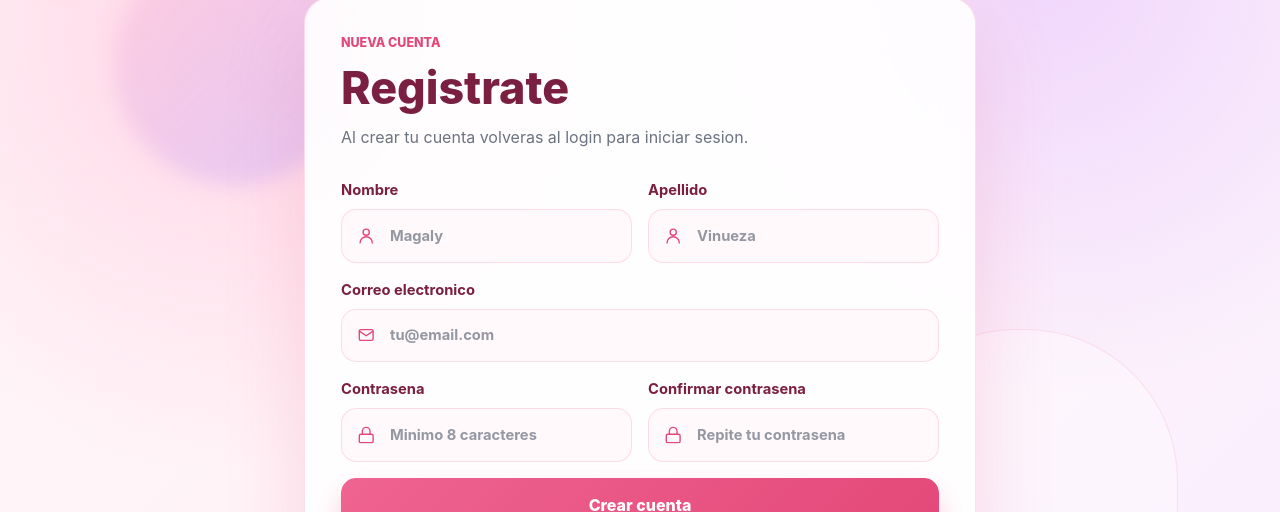
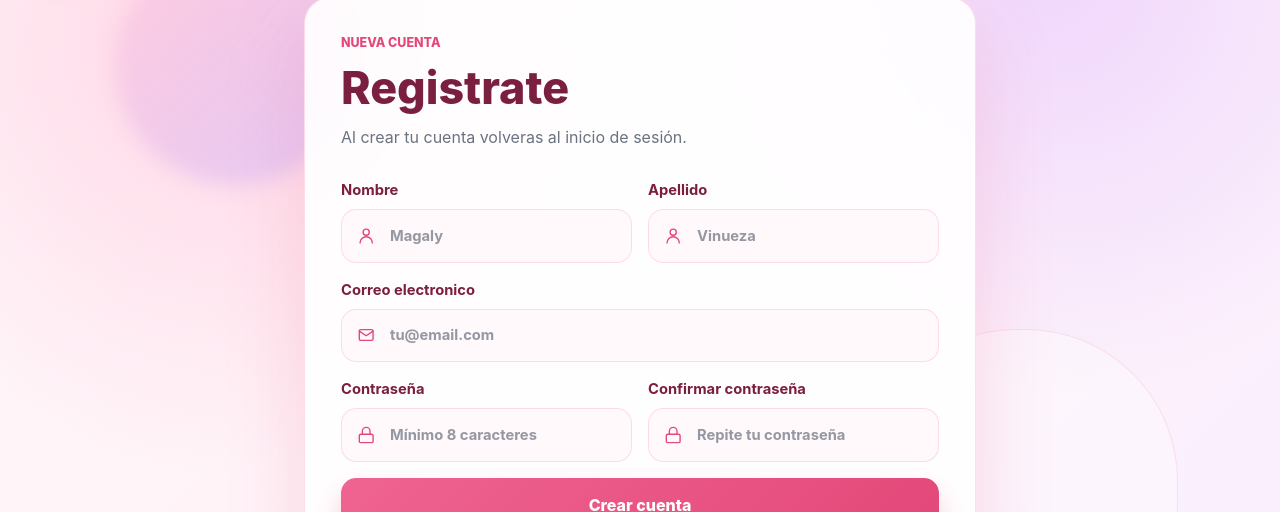
Before and after one commit to wavedev1796/higirlfrontend, a Next.js app: page /register in a window 1280 px wide. Shown: the part 119-631 px from the top of the page. Built offline with nearby package versions, Linux system fonts and the light colour scheme; no server answers.

Commit message:
fix: spelling mistakes

```diff
--- a/src/app/(auth)/login/page.tsx
+++ b/src/app/(auth)/login/page.tsx
@@ -38,7 +38,7 @@ export default function LoginPage() {
 
           <div className="preview-card message-card">
             <span aria-hidden="true">Hi</span>
-            <p>Tu proxima conexion puede empezar hoy.</p>
+            <p>Tu proxima conexión puede empezar hoy.</p>
           </div>
         </div>
       </section>
@@ -47,7 +47,7 @@ export default function LoginPage() {
         <div className="login-card">
           <div className="form-heading">
             <p className="eyebrow">Bienvenida de vuelta</p>
-            <h2>Inicia sesion</h2>
+            <h2>Inicia sesión</h2>
             <p>Accede con tu correo para continuar en Hi Girl.</p>
           </div>
 
--- a/src/app/(auth)/register/page.tsx
+++ b/src/app/(auth)/register/page.tsx
@@ -20,7 +20,7 @@ export default function RegisterPage() {
           <div className="form-heading">
             <p className="eyebrow">Nueva cuenta</p>
             <h2>Registrate</h2>
-            <p>Al crear tu cuenta volveras al login para iniciar sesion.</p>
+            <p>Al crear tu cuenta volveras al inicio de sesión.</p>
           </div>
 
           <RegisterForm />
--- a/src/features/auth/components/LoginForm.tsx
+++ b/src/features/auth/components/LoginForm.tsx
@@ -76,7 +76,7 @@ export function LoginForm() {
       </div>
 
       <Button type="submit" isLoading={status === "loading"}>
-        Iniciar sesion
+        Iniciar sesión
       </Button>
 
       <Button type="button" variant="secondary">
@@ -85,14 +85,14 @@ export function LoginForm() {
 
       {error && (
         <div className="status-message error" role="status">
-          <strong>Atencion</strong>
+          <strong>Atención</strong>
           <span>{error}</span>
         </div>
       )}
 
       {profile && !error && (
         <div className="session-preview">
-          <span>Sesion activa</span>
+          <span>Sesión activa</span>
           <strong>
             {profile.nombre} {profile.apellido}
           </strong>
@@ -101,7 +101,7 @@ export function LoginForm() {
       )}
 
       <p className="signup-note">
-        Todavia no tienes cuenta? <Link href={ROUTES.REGISTER}>Crear cuenta</Link>
+        Todavía no tienes cuenta? <Link href={ROUTES.REGISTER}>Crear cuenta</Link>
       </p>
     </form>
   );
--- a/src/features/auth/components/RegisterForm.tsx
+++ b/src/features/auth/components/RegisterForm.tsx
@@ -63,7 +63,7 @@ export function RegisterForm() {
     event.preventDefault();
 
     if (formData.password !== formData.confirmPassword) {
-      alert("Las contrasenas no coinciden.");
+      alert("Las contraseñas no coinciden.");
       return;
     }
 
@@ -116,20 +116,20 @@ export function RegisterForm() {
 
       <div className="field-grid">
         <Input
-          label="Contrasena"
+          label="Contraseña"
           name="password"
           type="password"
-          placeholder="Minimo 8 caracteres"
+          placeholder="Mínimo 8 caracteres"
           value={formData.password}
           onChange={handleChange}
           icon={<FieldIcon name="lock" />}
           required
         />
         <Input
-          label="Confirmar contrasena"
+          label="Confirmar contraseña"
           name="confirmPassword"
           type="password"
-          placeholder="Repite tu contrasena"
+          placeholder="Repite tu contraseña"
           value={formData.confirmPassword}
           onChange={handleChange}
           icon={<FieldIcon name="lock" />}
@@ -143,7 +143,7 @@ export function RegisterForm() {
 
       {error && (
         <div className="status-message error" role="status">
-          <strong>Atencion</strong>
+          <strong>Atención</strong>
           <span>{error}</span>
         </div>
       )}
@@ -156,7 +156,7 @@ export function RegisterForm() {
       )}
 
       <p className="signup-note">
-        Ya tienes cuenta? <Link href={ROUTES.LOGIN}>Iniciar sesion</Link>
+        Ya tienes cuenta? <Link href={ROUTES.LOGIN}>Iniciar sesión</Link>
       </p>
     </form>
   );
```
